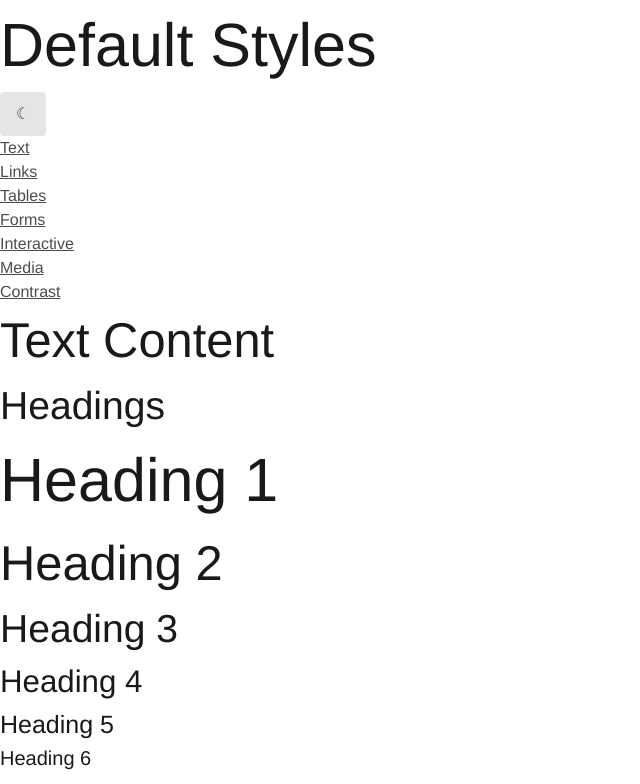
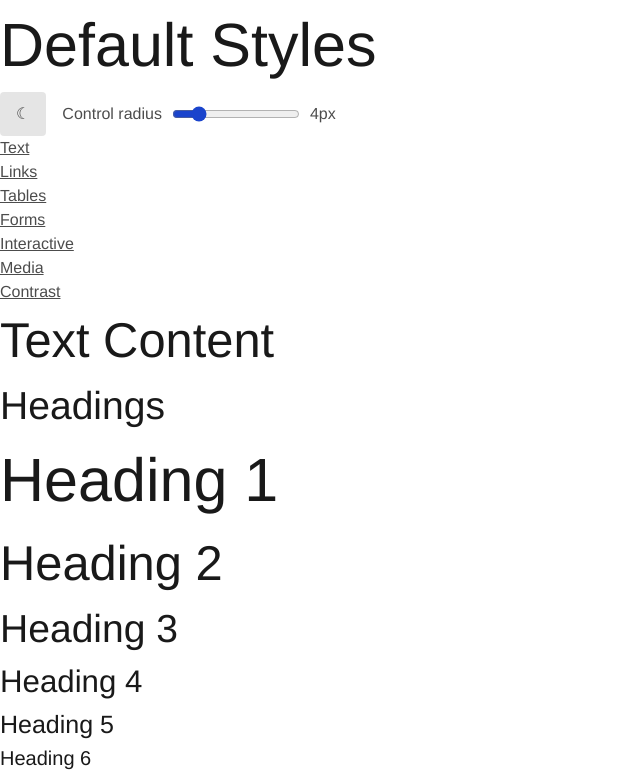
Before and after one commit to jurgengjoncari/default-styles, a website: page index.html in a window 1280 px wide. Shown: the top 784 px of the page, without its empty margins (0-640 px from the left). Drawn offline with Linux system fonts and the light colour scheme.

Commit message:
add control radius feature with adjustable input; enhance header controls layout

```diff
--- a/index.html
+++ b/index.html
@@ -20,7 +20,14 @@
 <body>
     <header>
         <h1>Default Styles</h1>
-        <button onclick="toggleTheme()" id="theme-toggle" aria-label="Toggle dark mode">☾</button>
+        <div class="header-controls">
+            <button onclick="toggleTheme()" id="theme-toggle" aria-label="Toggle dark mode">☾</button>
+            <label id="control-radius-label" for="control-radius">
+                Control radius
+                <input id="control-radius" type="range" min="0" max="25" step="1" value="4">
+                <output id="control-radius-value" for="control-radius">4px</output>
+            </label>
+        </div>
         <nav>
             <ol>
                 <li><a href="#text">Text</a></li>
@@ -516,6 +523,21 @@
 
         dynamicButtonColor.addEventListener('input', updateDynamicButtonColor);
         updateDynamicButtonColor();
+
+        const controlRadius = document.getElementById('control-radius');
+        const controlRadiusValue = document.getElementById('control-radius-value');
+
+        function updateControlRadius() {
+            const isPill = controlRadius.value === controlRadius.max;
+            const radius = isPill ? '9999px' : `${controlRadius.value}px`;
+
+            document.documentElement.style.setProperty('--radius-control', radius);
+            controlRadiusValue.value = isPill ? 'Pill' : radius;
+            controlRadiusValue.textContent = isPill ? 'Pill' : radius;
+        }
+
+        controlRadius.addEventListener('input', updateControlRadius);
+        updateControlRadius();
         syncThemeToggleIcon();
     </script>
 </body>
--- a/style.css
+++ b/style.css
@@ -43,7 +43,25 @@ textarea {
 input:not([type="checkbox"]):not([type="radio"]):not([type="color"]),
 select,
 textarea {
-    border-radius: var(--radius-xs);
+    border-radius: var(--radius-control);
+}
+
+.header-controls {
+    display: flex;
+    align-items: center;
+    flex-wrap: wrap;
+    gap: var(--size-md);
+}
+
+#control-radius-label {
+    display: flex;
+    align-items: center;
+    gap: var(--size-sm);
+}
+
+#control-radius {
+    width: 8rem;
+    padding: 0;
 }
 
 button,
@@ -51,7 +69,7 @@ input[type="button"],
 input[type="reset"],
 input[type="submit"],
 .button {
-    border-radius: var(--radius-xs);
+    border-radius: var(--radius-control);
     background-color: var(--color-surface);
     backdrop-filter: blur(8px);
     transition: background-color 0.2s ease, border-color 0.2s ease;
--- a/variables.css
+++ b/variables.css
@@ -113,6 +113,7 @@
     --radius-xl: 1.625rem;
     --radius-xxl: 2.625rem;
     --radius-round: 9999px;
+    --radius-control: var(--radius-xs);
 
     --border-width-none: 0;
     --border-width-thin: 0.0625rem;
```
